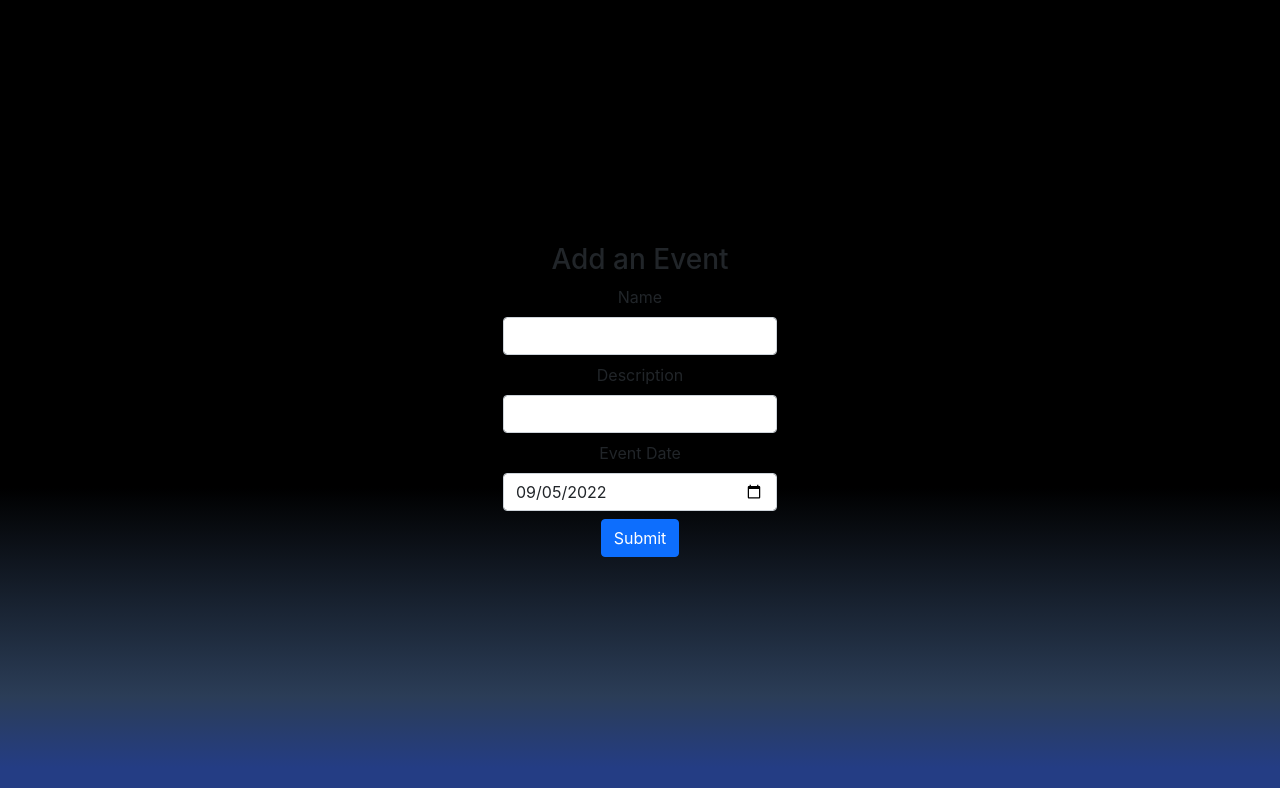
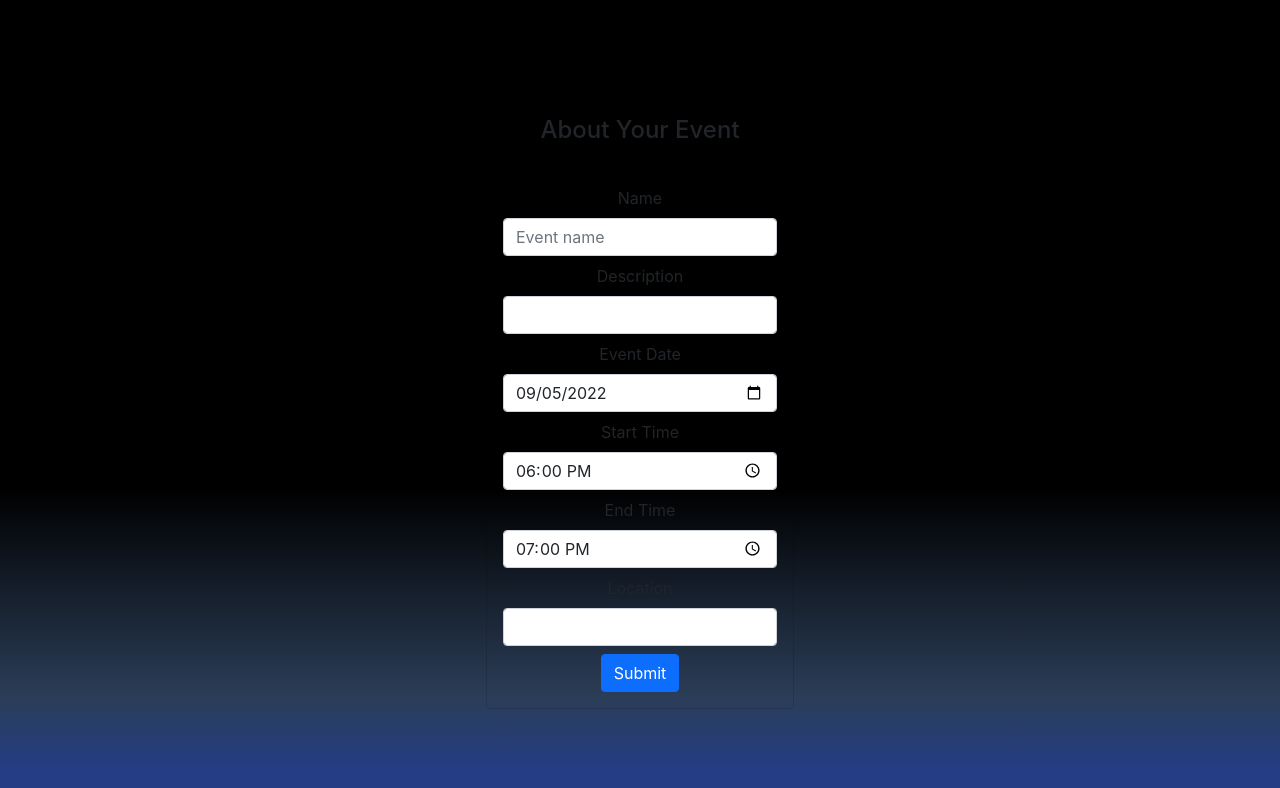
Before and after one commit to kenfukuyama/BruinNetwork, a React (Create React App) app in the folder client/: page /events/new in a window 1280 px wide. Shown: the top 788 px of the page. Built offline with nearby package versions, Linux system fonts and the light colour scheme.

Commit message:
formatted and added attributes to events

```diff
--- a/client/src/components/EventForm.jsx
+++ b/client/src/components/EventForm.jsx
@@ -18,33 +18,55 @@ const EventForm = (props) => {
     const [event, setEvent] = useState({
         name : "",
         eventDate : getToday(),
-        description: ""
+        description: "",
+        startTime: "18:00",
+        endTime: "19:00",
+        place: ""
     });
 
 
     const createEvent = (e) => {
         e.preventDefault();
 
+        let eventStartTimeDate = new Date();
+        eventStartTimeDate.setHours(event.startTime.substring(0, 2), event.startTime.substring(3, 5));
+        let eventEndTimeDate = new Date();
+        eventEndTimeDate.setHours(event.endTime.substring(0, 2), event.endTime.substring(3, 5));
 
         axios.post('http://localhost:8000/api/events/', {
             name : event.name,
             description: event.description,
-            eventDate: event.eventDate
+            eventDate: event.eventDate,
+            startTime: eventStartTimeDate,
+            endTime: eventEndTimeDate,
+            place: event.place
+
         })
             .then(res => {
                 console.log(res);
                 setEvent({
                         name : "",
                     eventDate : getToday(),
-                    description: ""
+                    description: "",
+                    startTime: "18:00",
+                    endTime: "19:00",
+                    place: ""
                 });
-                // navigate("/events");
+                navigate("/events");
 
             })
             .catch(err => console.error(err));
     }
 
     const handleChange = (e) => {
+        if ([e.target.name] === 'startTime' || [e.target.name] === 'endTime') {
+            console.log("it's start time or EndTime")
+            console.log(e.target.value.substring(0, 2) + " hour")
+            console.log(e.target.value.substring(3, 5) + " minutes")
+
+
+        }
+
         setEvent({...event, [e.target.name] : e.target.value});
     }
 
@@ -55,38 +77,85 @@ const EventForm = (props) => {
         <div>
             <div className="container">
                 <div className="d-flex vh-100 align-items-center justify-content-center flex-column fade-in">
-                    <h3>Add an Event</h3>
+                    <div className="card bg-transparent">
+                        <h4 className="card-header p-4">About Your Event</h4>
+                        <div className="card-body">
                             <form onSubmit={createEvent}>
                                 <div className="mb-2">
                                     <label className="form-label">Name</label><br />
                                     <input
                                         type="text"
-                                name = "name"
+                                        placeholder='Event name'
+                                        name="name"
                                         value={event.name}
-                                onChange = {handleChange}
+                                        onChange={handleChange}
                                         className="form-control" />
                                 </div>
                                 <div className="mb-2">
                                     <label className="form-label">Description</label><br />
                                     <input
                                         type="text"
-                                name = "description"
+                                        name="description"
                                         value={event.description}
-                                onChange = {handleChange}
+                                        onChange={handleChange}
+                                        className="form-control" />
+                                </div>
+                                <div className="mb-2">
+                                    <label className="form-label">Event Date</label><br />
+                                    <input
+                                        type="date"
+                                        name="eventDate"
+                                        value={event.eventDate}
+                                        onChange={handleChange}
                                         className="form-control" />
                                 </div>
 
                                 <div className="mb-2">
-                            <label className="form-label">Event Date</label><br />
+                                    <label className="form-label">Start Time</label><br />
+                                    <input type="time"
+                                        className="form-control"
+                                        id="startTime"
+                                        name="startTime"
+                                        value={event.startTime}
+                                        onChange={handleChange}
+                                        required/>
+                                    {/* <input
+                                        type="date"
+                                        name="eventDate"
+                                        value={event.eventDate}
+                                        onChange={handleChange}
+                                        className="form-control" /> */}
+                                </div>
+
+
+                                <div className="mb-2">
+                                    <label className="form-label">End Time</label><br />
+                                    <input type="time"
+                                        className="form-control"
+                                        id="endTime"
+                                        name="endTime"
+                                        value={event.endTime}
+                                        onChange={handleChange}
+                                        required/>
+                                </div>
+
+                                <div className="mb-2">
+                                    <label className="form-label">Location</label><br />
                                     <input
-                                type="date"
-                                name = "eventDate"
-                                value={event.eventDate}
-                                onChange = {handleChange}
+                                        type="text"
+                                        name="place"
+                                        value={event.place}
+                                        onChange={handleChange}
                                         className="form-control" />
                                 </div>
+
+
+
                                 <input type="submit" className="btn btn-primary" />
                             </form>
+
+                        </div>
+                    </div>
                 </div>
             </div>
 
--- a/client/src/components/EventList.jsx
+++ b/client/src/components/EventList.jsx
@@ -1,6 +1,43 @@
-import React from 'react'
+import React, {useState} from 'react'
+import { useEffect } from 'react';
 
-const EventList = (props) => {
+const EventList = ({events}) => {
+
+    // const [events, setEvents] = useState(props.events);
+    // let formattedEvents = [];
+    const [formattedEvents, SetFormattedEvents] = useState([]);
+
+
+    useEffect(() => {
+        // for (let i = 0; i < events.length; i++) {
+        //     // console.log([...formattedEvents]);
+        //     setEvents([...events, ]);
+        //     // console.log([...events]);
+
+        // }
+
+        let tempFormattedEvents = events.map((event, i) => {
+                if (event.startTime && event.endTime && event.eventDate) {
+                    return {...event,
+                        eventDate: new Date(event.eventDate).toLocaleDateString("en-US", { weekday: 'long', month: 'long', day: 'numeric' }),
+                        startTime: new Date(event.startTime).toLocaleTimeString('en', { timeStyle: 'short', hour12: false, timeZone: 'America/Los_Angeles' }),
+                        endTime: new Date(event.endTime).toLocaleTimeString('en', { timeStyle: 'short', hour12: false, timeZone: 'America/Los_Angeles' })
+
+                    };
+                }
+                else {
+                    return {...event};
+                }
+            });
+
+        SetFormattedEvents(tempFormattedEvents);
+        // ? this will run twice, once the events is initialized and second time when it's fetched?? Why???? Three more times when submitted???
+        console.log("running eventList useEffect")
+    }, [events]);
+
+
+
+
 
     return (
         <div className="wh-100">
@@ -10,14 +47,21 @@ const EventList = (props) => {
                         <th>Event Name</th>
                         <th>Date</th>
                         <th>Description</th>
+                        <th>Start Time</th>
+                        <th>End Time</th>
+                        <th>Location</th>
                     </tr>
                 </thead>
                 <tbody>
-                    {props.events.map((event, i) =>
+                    {formattedEvents.map((event, i) =>
                         <tr key={i}>
                             <td>{event.name} </td>
                             <td>{event.eventDate}</td>
                             <td>{event.description}</td>
+                            <td>{event.startTime}</td>
+                            <td>{event.endTime}</td>
+                            <td>{event.place}</td>
+
                             <td>
                                 <div className="d-flex justify-content-center gap-3">
                                 </div>
@@ -31,3 +75,58 @@ const EventList = (props) => {
 }
 
 export default EventList;
+
+
+
+// extra code
+    // const formatData = () => {
+    //     for (let i=0; i<events.length; i++) {
+    //         if (events[i].startTime != null) {
+    //             // console.log((typeof(events[i].startTime)));
+    //             let tempStartTime = new Date(events[i].startTime).toLocaleTimeString('en',
+    //             { timeStyle: 'short', hour12: false, timeZone: 'America/Los_Angeles' });
+    //             console.log(tempStartTime);
+    //             // events[i] = {...events[i], startTime: tempStartTime};
+    //             // eventsState.push({...events[i], startTime: tempStartTime});
+    //             // console.log(formattedEvents);
+    //             // SetFormattedEvents(["abc"]);
+    //             // console.log(formattedEvents);
+
+    //             // console.log(new Date(events[i].startTime).toLocaleTimeString('en',
+    //             // { timeStyle: 'short', hour12: false, timeZone: 'America/Los_Angeles' }));
+    //         }
+    //         // console.log(events[i]);
+    //     }
+    // setLoaded(true);
+    // // ? this will run twice, once the events is initialized and second time when it's fetched?? Now it runs three times??
+    // console.log("hello");
+
+
+    // }
+
+
+    // for (let i = 0; i < events.length; i++) {
+    //     if (events[i].startTime != null) {
+    //         // console.log((typeof(events[i].startTime)));
+    //         let tempStartTime = new Date(events[i].startTime).toLocaleTimeString('en',
+    //             { timeStyle: 'short', hour12: false, timeZone: 'America/Los_Angeles' });
+    //         console.log(tempStartTime);
+    //         // events[i] = {...events[i], startTime: tempStartTime};
+    //         // eventsState.push({...events[i], startTime: tempStartTime});
+    //         // console.log(formattedEvents);
+    //         SetFormattedEvents(["abc"]);
+    //         // console.log(formattedEvents);
+
+    //         // console.log(new Date(events[i].startTime).toLocaleTimeString('en',
+    //         // { timeStyle: 'short', hour12: false, timeZone: 'America/Los_Angeles' }));
+    //     }
+    //     // console.log(events[i]);
+    // }
+    // setLoaded(true);
+    // // ? this will run twice, once the events is initialized and second time when it's fetched?? Now it runs three times??
+    // console.log("hello");
+    // console.log(formattedEvents);
+
+
+    // const [formattedEvents, SetFormattedEvents] = useState([]);
+    // const [loaded, setLoaded] = useState(false);
--- a/client/src/views/Events.jsx
+++ b/client/src/views/Events.jsx
@@ -20,7 +20,7 @@ const Events = () => {
                 setLoaded(true);
             })
             .catch(err => console.error(err));
-    },[events]);
+    },[]);
 
     return (
         <div>
@@ -40,7 +40,7 @@ const Events = () => {
 
                     <div className="row">
                         <div className="col">
-                            {loaded && <EventList events={events} />}
+                        {loaded && <EventList events={events} />}
                         </div>
                     </div>
                 </div>
```
Also changed, not shown: 2 other files (tests, documents, lock files or other folders). Lines whose indentation alone changed are shown as unchanged.
